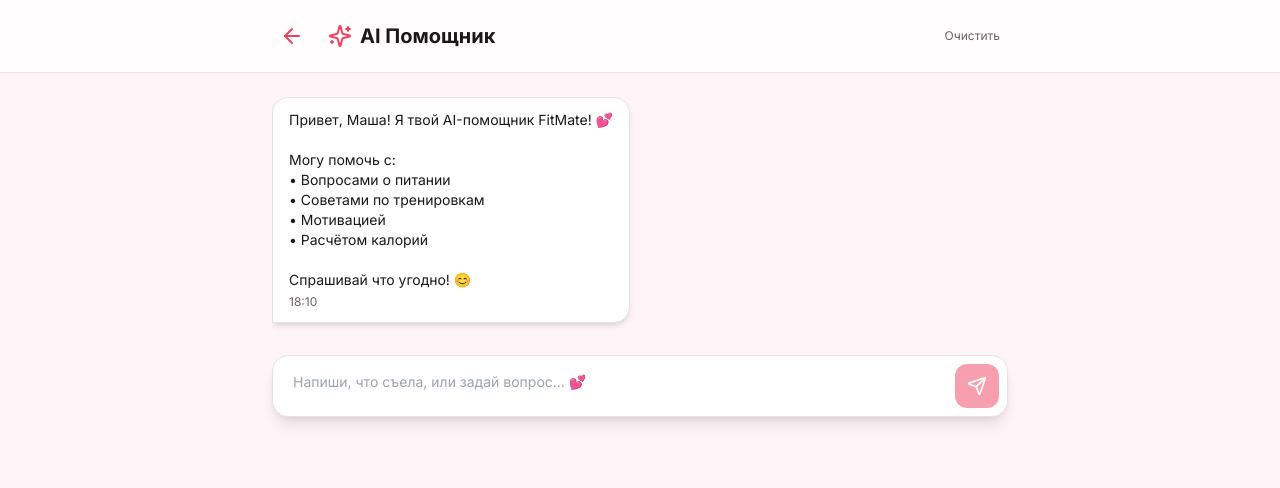
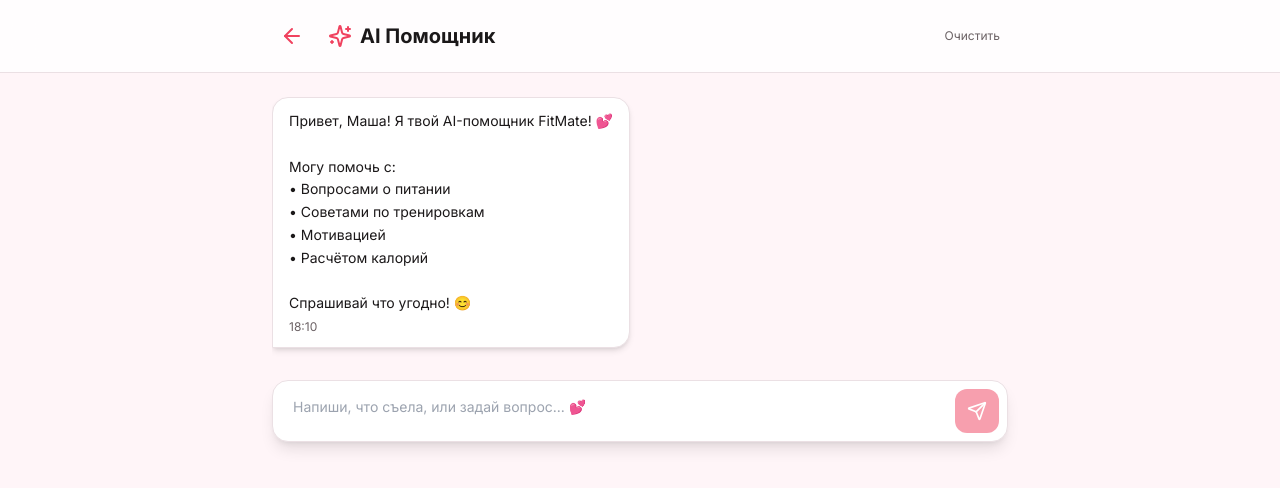
Before and after one commit to FuserOne1/fitmate-ai, a Next.js app: page /chat in a window 1280 px wide. Shown: the top 488 px of the page. Built offline with nearby package versions, Linux system fonts and the light colour scheme.

Commit message:
feat: add markdown rendering for AI messages (bold, italic, code)

```diff
--- a/src/app/chat/page.tsx
+++ b/src/app/chat/page.tsx
@@ -16,6 +16,27 @@
   fat: number
   carbs: number
 } | null
+
+// Простой markdown рендерер
+function renderMarkdown(text: string) {
+  if (!text) return null
+
+  // Разбиваем на части и рендерим
+  const parts = text.split(/(\*\*.*?\*\*|\*.*?\*|`.*?`)/g)
+
+  return parts.map((part, index) => {
+    if (part.startsWith('**') && part.endsWith('**')) {
+      return <strong key={index} className="font-bold">{part.slice(2, -2)}</strong>
+    }
+    if (part.startsWith('*') && part.endsWith('*')) {
+      return <em key={index} className="italic">{part.slice(1, -1)}</em>
+    }
+    if (part.startsWith('`') && part.endsWith('`')) {
+      return <code key={index} className="bg-[hsl(var(--muted))] px-1 rounded">{part.slice(1, -1)}</code>
+    }
+    return part
+  })
+}
 
 export default function ChatPage() {
   const [messages, setMessages] = useState<Message[]>(() => {
@@ -202,7 +223,9 @@
                   ? 'bg-[hsl(var(--primary))] text-white rounded-br-md'
                   : 'bg-[hsl(var(--card))] text-[hsl(var(--text-primary))] shadow-md border border-[hsl(var(--border))] rounded-bl-md'
               }`}>
-                <p className="text-sm whitespace-pre-wrap">{message.content}</p>
+                <p className="text-sm whitespace-pre-wrap leading-relaxed">
+                  {message.role === 'assistant' ? renderMarkdown(message.content) : message.content}
+                </p>
                 <p className={`text-xs mt-1 ${message.role === 'user' ? 'text-white/70' : 'text-[hsl(var(--text-secondary))]'}`}>
                   {new Date(message.timestamp).toLocaleTimeString('ru-RU', { hour: '2-digit', minute: '2-digit' })}
                 </p>
```
